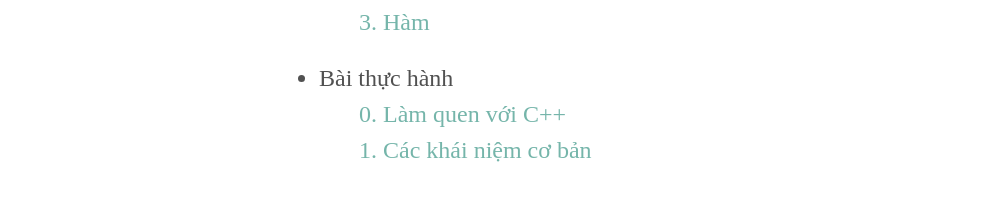
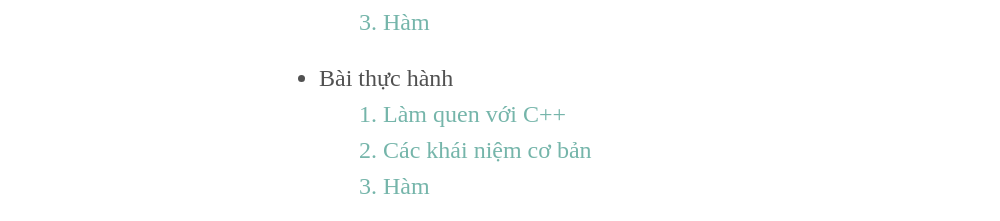
Before and after one commit to villahp/villahp.github.io, a Jekyll site: the page built from teaching/tdc.html, in a window 1280 px wide. Shown: the part 742-963 px from the top of the page, without its empty margins (1-1001 px from the left). Built offline with Jekyll 4.4.1, drawn with Linux system fonts in a browser that asks for light colours; Markdown is read by kramdown in place of the engine named in the settings; before the commit the page ends 930 px from its top, so only the background shows below that.

Commit message:
Upload TH 3

```diff
--- a/teaching/tdc.html
+++ b/teaching/tdc.html
@@ -29,8 +29,9 @@ title: Tin đại cương
 
 	<li> Bài thực hành
 	<ul style="list-style-type:none">
-		<li> <a href="/download/TH-TDC/TH 1.pdf">0. Làm quen với C++</a>
-		<li> <a href="/download/TH-TDC/TH 2.pdf">1. Các khái niệm cơ bản</a>
+		<li> <a href="/download/TH-TDC/TH 1.pdf">1. Làm quen với C++</a>
+		<li> <a href="/download/TH-TDC/TH 2.pdf">2. Các khái niệm cơ bản</a>
+		<li> <a href="/download/TH-TDC/TH 3.pdf">3. Hàm</a>
 	</ul>
 </ul>
 </font>
```
Also changed, not shown: 1 other file.
